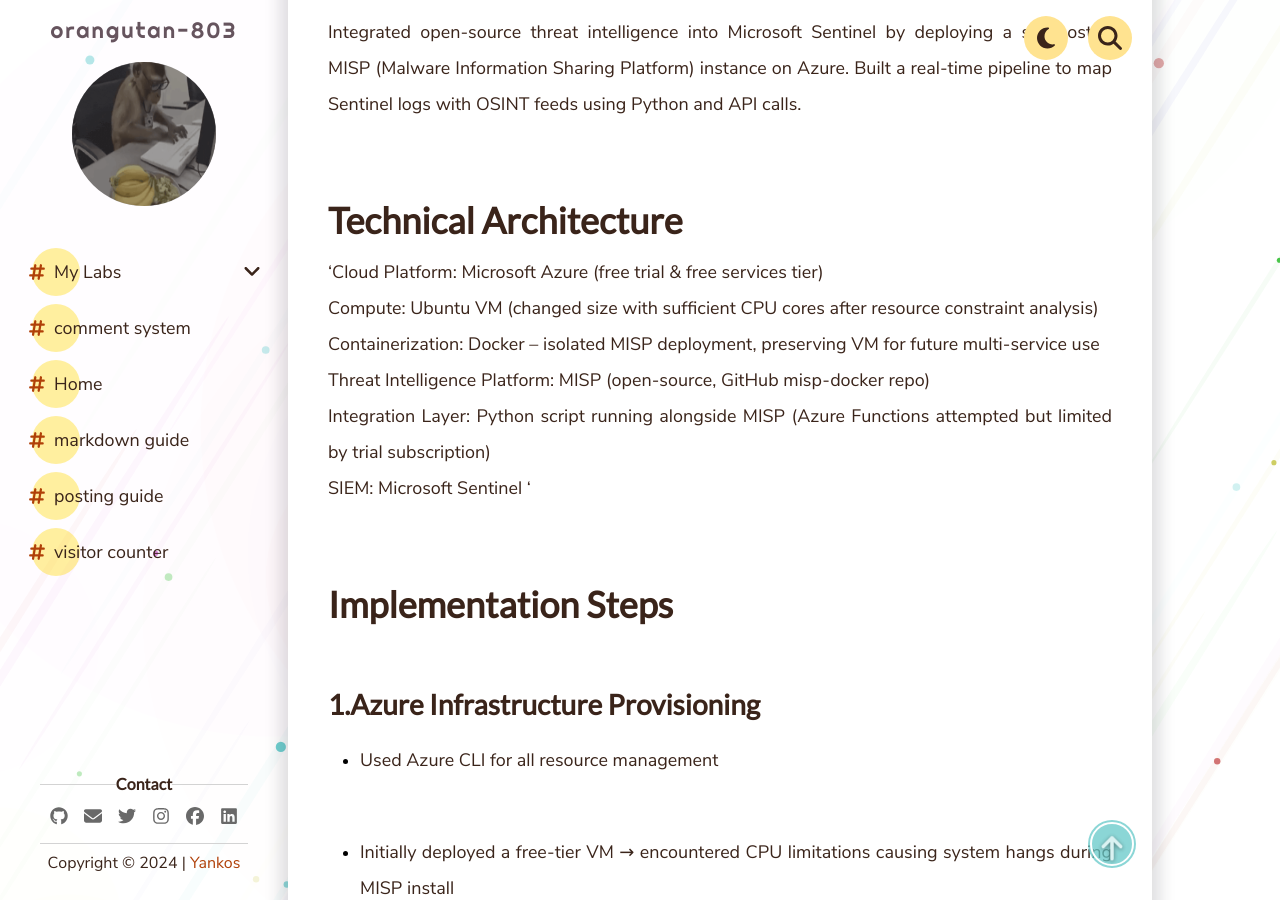
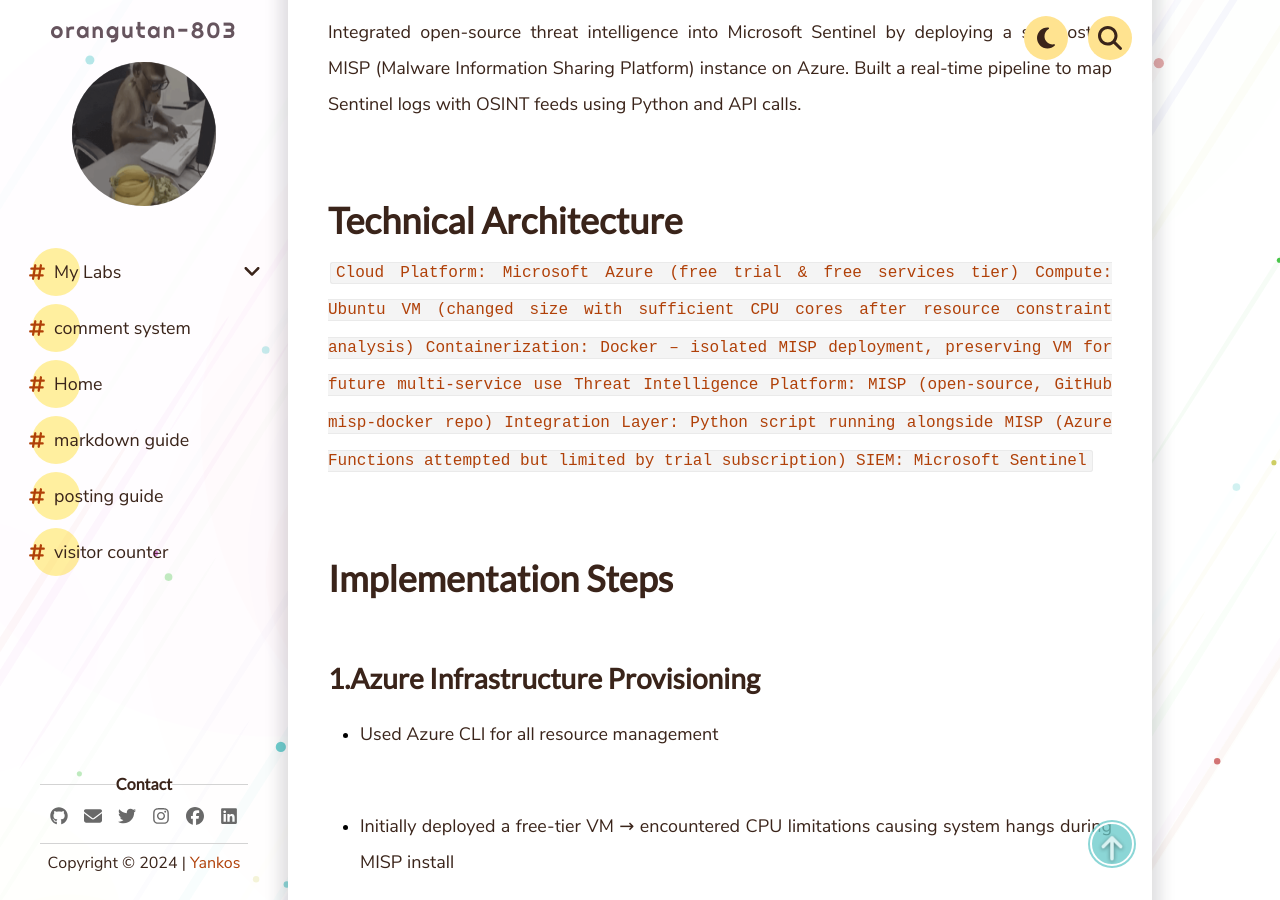
Before and after one commit to Orangutan-803/orangutan-803.github.io, a Jekyll site: the page built from _pages/My Labs/Azure Labs/OSINT Threat Intellignce Pipeline with Microsoft Sentinel.md, in a window 1280 px wide and 900 px high, scrolled down 793 px. Built offline with Jekyll 4.4.1, drawn with Linux system fonts in a browser that asks for light colours; comment, search, counter and statistics services are not loaded; some of the changed text lies outside the part shown.

```diff
--- a/_pages/My Labs/Azure Labs/OSINT Threat Intellignce Pipeline with Microsoft Sentinel.md
+++ b/_pages/My Labs/Azure Labs/OSINT Threat Intellignce Pipeline with Microsoft Sentinel.md
@@ -9,12 +9,12 @@ Integrated open-source threat intelligence into Microsoft Sentinel by deploying
 
 # Technical Architecture
 
-'Cloud Platform: Microsoft Azure (free trial & free services tier)
+<code>Cloud Platform: Microsoft Azure (free trial & free services tier)
 Compute: Ubuntu VM (changed size with sufficient CPU cores after resource constraint analysis)
 Containerization: Docker – isolated MISP deployment, preserving VM for future multi-service use
 Threat Intelligence Platform: MISP (open-source, GitHub misp-docker repo)
 Integration Layer: Python script running alongside MISP (Azure Functions attempted but limited by trial subscription)
-SIEM: Microsoft Sentinel '
+SIEM: Microsoft Sentinel</code>
 
 # Implementation Steps
 
@@ -84,29 +84,27 @@ SIEM: Microsoft Sentinel '
 
 - Configuring MISP2Sentinel Data connector
 
-        - Registering app
+  - Registering app
 
 <img src="https://github.com/user-attachments/assets/40432c02-a1be-409d-8f77-83f8fa91edc8" />
 <img src="https://github.com/user-attachments/assets/3e0302c3-2cec-4b98-ab09-18b0d1e7b217" />
 
-        - Generating Secret
+  - Generating Secret
 
 <img src="https://github.com/user-attachments/assets/ed0026a2-d5c2-4e49-92b4-e7fdda0f4be5" />
 
-        - Setting Access Control
+  - Setting Access Control
 
 <img src="https://github.com/user-attachments/assets/4188a26e-21c5-496b-9c4f-96520bf10d1a" />
 
-        - MISP API Key generation
+  - MISP API Key generation
 
 <img src="https://github.com/user-attachments/assets/1a77ce1b-14d4-42e1-b66f-486942cb087a" />
 
-
-        - Attempting to use Azure Function Apps
+  - Attempting to use Azure Function Apps
 
 <img src="https://github.com/user-attachments/assets/cb0a9ad6-fec7-43ca-bdca-5c53fe55e15b" />
 <img src="https://github.com/user-attachments/assets/dbb9536e-0cd6-48aa-847a-5e8eba6573a5" />
-
 
 
  - Proceeding with running script on MISP VM instead
```
